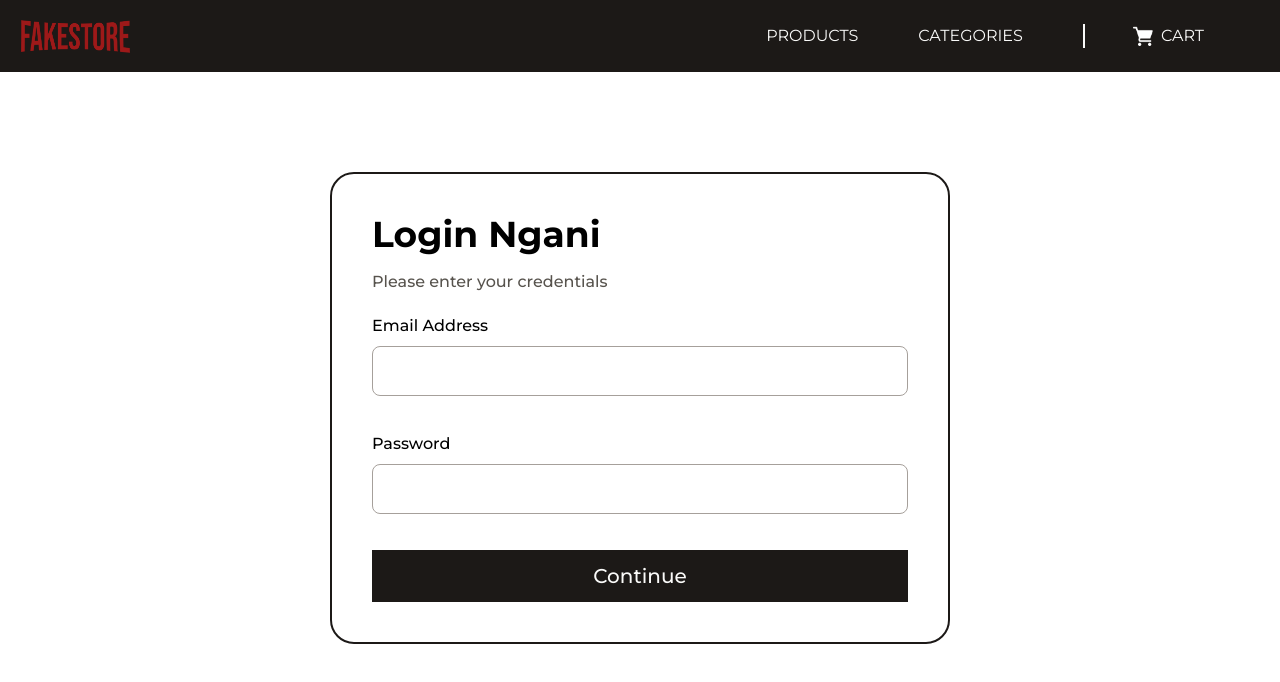
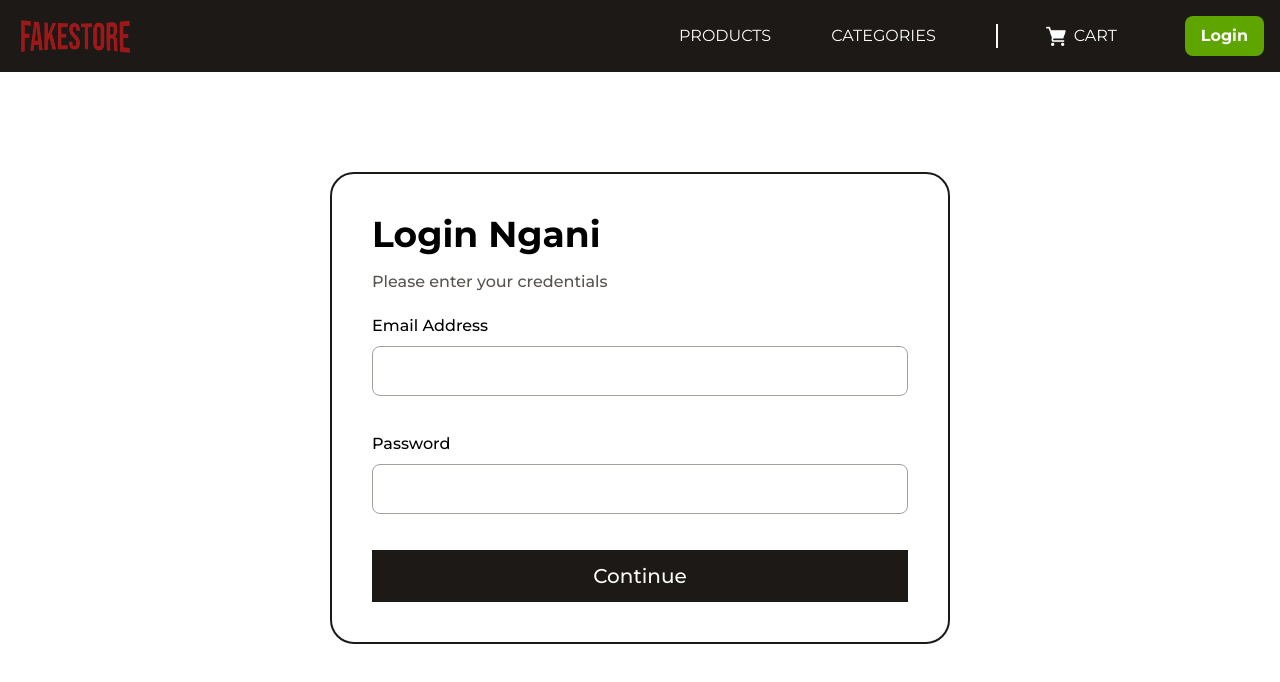
Before and after one commit to shameCanales/Fakestore_App_React, a React (Vite) app: page /login in a window 1280 px wide. Shown: the top 682 px of the page. Built offline with nearby package versions, Linux system fonts and the light colour scheme.

Commit message:
added logout and added if loggedIn  check for adding item to cart

```diff
--- a/src/components/MainNavigation.jsx
+++ b/src/components/MainNavigation.jsx
@@ -1,10 +1,14 @@
 import fakestorelogo from "../assets/fkstorelogo.png";
 import { NavLink, useLocation } from "react-router";
+import { useSelector, useDispatch } from "react-redux";
 import LinkText from "../UI/LinkText";
 import cartIcon from "../assets/grocery-store.png";
+import { authActions } from "../store/auth-slice";
 
 export default function MainNavigation() {
   const location = useLocation();
+  const dispatch = useDispatch();
+  const isLoggedIn = useSelector((state) => state.auth.isLoggedIn);
 
   const routeNameMap = {
     "/": "home",
@@ -12,7 +16,11 @@ export default function MainNavigation() {
     "/cart": "cart",
   };
 
-  const currentPage = routeNameMap[location.pathname] || "ilam";
+  const currentPage = routeNameMap[location.pathname] || "wala";
+
+  const handleLogout = () => {
+    dispatch(authActions.logout());
+  };
 
   return (
     <header className="bg-stone-900 flex justify-between items-center p-4">
@@ -45,6 +53,19 @@ export default function MainNavigation() {
             <LinkText name="Cart" active={currentPage === "cart"} />
           </NavLink>
         </button>
+
+        {isLoggedIn ? (
+          <button
+            className="bg-red-600 text-stone-50 py-2 px-4 rounded-lg montserrat-bold"
+            onClick={handleLogout}
+          >
+            Logout
+          </button>
+        ) : (
+          <button className="bg-lime-600 text-stone-50 py-2 px-4 rounded-lg montserrat-bold">
+            <NavLink to="/login">Login</NavLink>
+          </button>
+        )}
       </nav>
     </header>
   );
--- a/src/components/ProductDetailsContent.jsx
+++ b/src/components/ProductDetailsContent.jsx
@@ -1,11 +1,15 @@
+import { useState } from "react";
+import { useDispatch, useSelector } from "react-redux";
+import { Navigate, useNavigate } from "react-router";
+import { cartActions } from "../store/cart-slice";
 import ImageCarousel from "./ImageCarousel";
-import { useState } from "react";
 import Button from "../UI/button";
-import { cartActions } from "../store/cart-slice";
-import { useDispatch } from "react-redux";
 
 export default function ProductDetailsContent({ data }) {
   const dispatch = useDispatch();
+  const navigate = useNavigate();
+  const isLoggedIn = useSelector((state) => state.auth.isLoggedIn);
+
   const [quantity, setQuantity] = useState(1);
   const { id, title, slug, price, description, category, images } = data;
 
@@ -20,9 +24,14 @@ export default function ProductDetailsContent({ data }) {
   }
 
   function handleAddToCart() {
-    // console.log(`added itemID ${id} with quantity of ${quantity}`);
-    dispatch(cartActions.addItemToCart({ id, quantity }));
-    setQuantity(() => 1);
+    if (!isLoggedIn) {
+      // return <Navigate to="/login" replace={true} />;
+      navigate("/login");
+    } else {
+      // console.log(`added itemID ${id} with quantity of ${quantity}`);
+      dispatch(cartActions.addItemToCart({ id, quantity }));
+      setQuantity(() => 1);
+    }
   }
 
   return (
--- a/src/pages/LoginPage.jsx
+++ b/src/pages/LoginPage.jsx
@@ -71,3 +71,7 @@ export default function LoginPage() {
     </div>
   );
 }
+
+//credential for testing
+// john@mail.com
+// changeme
```
Also changed, not shown: 1 other file (tests, documents, lock files or other folders).
